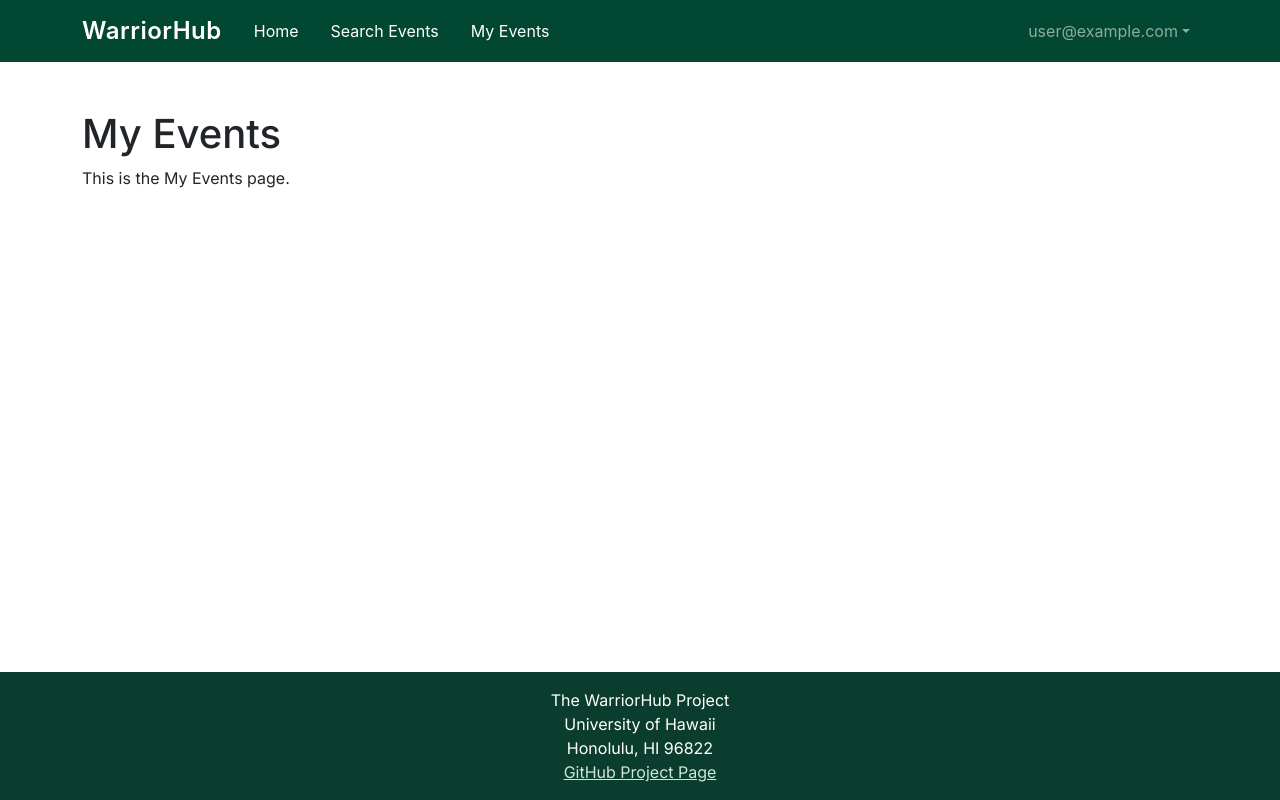
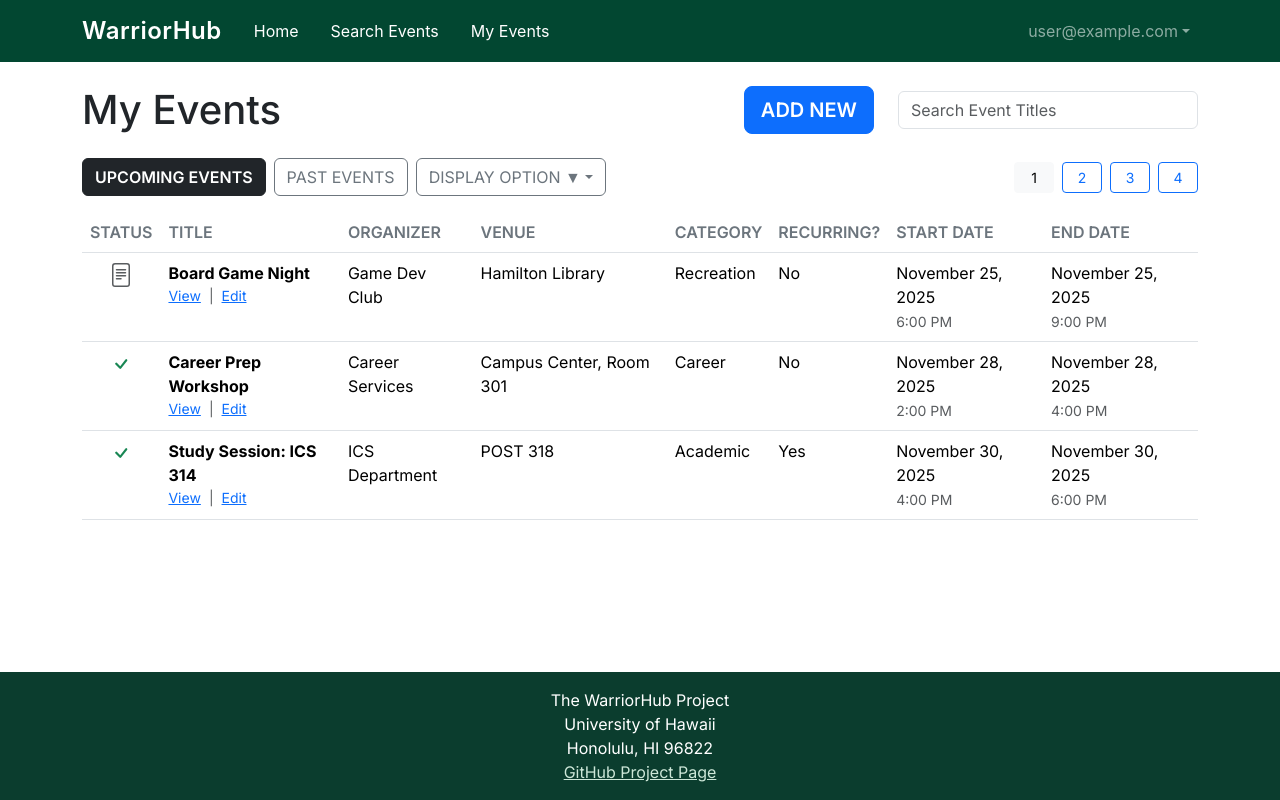
Before and after one commit to warriorhub/warriorhub, a Next.js app: page /myevents in a window 1280 px wide. Built offline with nearby package versions, Linux system fonts and the light colour scheme; no server answers; sample sign-in values are in the browser's storage.

Commit message:
Update page.tsx for myevents

```diff
--- a/src/app/myevents/page.tsx
+++ b/src/app/myevents/page.tsx
@@ -1,13 +1,259 @@
 'use client';
 
-import { Container } from 'react-bootstrap';
+import { Container, Row, Col, Table, Button, Form, Dropdown } from 'react-bootstrap';
+import { useSession } from 'next-auth/react';
+import { useRouter } from 'next/navigation';
+import { useEffect, useState } from 'react';
+import { FileText, Check } from 'react-bootstrap-icons';
+
+// StatusIcon component moved outside to avoid defining during render
+const StatusIcon = ({ eventStatus }: { eventStatus: string }) => {
+  if (eventStatus === 'attending' || eventStatus === 'attended') {
+    return <Check size={24} className="text-success" />;
+  }
+  return <FileText size={24} className="text-muted" />;
+};
 
 export default function MyEventsPage() {
+  const { status } = useSession();
+  const router = useRouter();
+  const [activeTab, setActiveTab] = useState('upcoming');
+  const [searchQuery, setSearchQuery] = useState('');
+
+  useEffect(() => {
+    if (status === 'unauthenticated') {
+      router.push('/auth/signin');
+    }
+  }, [status, router]);
+
+  if (status === 'loading') {
+    return (
+      <Container className="py-5 text-center">
+        <p>Loading...</p>
+      </Container>
+    );
+  }
+
+  // Sample data - replace with actual API call
+  const upcomingEvents = [
+    {
+      id: 1,
+      status: 'registered',
+      title: 'Board Game Night',
+      organizer: 'Game Dev Club',
+      venue: 'Hamilton Library',
+      category: 'Recreation',
+      isRecurring: false,
+      startDate: 'November 25, 2025',
+      startTime: '6:00 PM',
+      endDate: 'November 25, 2025',
+      endTime: '9:00 PM',
+    },
+    {
+      id: 2,
+      status: 'attending',
+      title: 'Career Prep Workshop',
+      organizer: 'Career Services',
+      venue: 'Campus Center, Room 301',
+      category: 'Career',
+      isRecurring: false,
+      startDate: 'November 28, 2025',
+      startTime: '2:00 PM',
+      endDate: 'November 28, 2025',
+      endTime: '4:00 PM',
+    },
+    {
+      id: 3,
+      status: 'attending',
+      title: 'Study Session: ICS 314',
+      organizer: 'ICS Department',
+      venue: 'POST 318',
+      category: 'Academic',
+      isRecurring: true,
+      startDate: 'November 30, 2025',
+      startTime: '4:00 PM',
+      endDate: 'November 30, 2025',
+      endTime: '6:00 PM',
+    },
+  ];
+
+  const pastEvents = [
+    {
+      id: 4,
+      status: 'attended',
+      title: 'Welcome Week Social',
+      organizer: 'Student Life',
+      venue: 'Campus Center Courtyard',
+      category: 'Social',
+      isRecurring: false,
+      startDate: 'August 15, 2025',
+      startTime: '5:00 PM',
+      endDate: 'August 15, 2025',
+      endTime: '8:00 PM',
+    },
+  ];
+
+  const currentEvents = activeTab === 'upcoming' ? upcomingEvents : pastEvents;
+
+  // Filter events based on search
+  const filteredEvents = currentEvents.filter((event) => event.title.toLowerCase().includes(searchQuery.toLowerCase()));
+
   return (
     <main>
-      <Container className="py-5">
-        <h1>My Events</h1>
-        <p>This is the My Events page.</p>
+      <Container className="py-4">
+        {/* Header */}
+        <Row className="mb-4 align-items-center">
+          <Col>
+            <h1 className="mb-0">My Events</h1>
+          </Col>
+          <Col xs="auto">
+            <Button
+              variant="primary"
+              size="lg"
+              style={{ backgroundColor: '#0d6efd', fontWeight: '600' }}
+            >
+              ADD NEW
+            </Button>
+          </Col>
+          <Col xs="auto">
+            <Form.Control
+              type="text"
+              placeholder="Search Event Titles"
+              value={searchQuery}
+              onChange={(e) => setSearchQuery(e.target.value)}
+              style={{ width: '300px' }}
+            />
+          </Col>
+        </Row>
+
+        {/* Tabs and Display Options */}
+        <Row className="mb-3 align-items-center">
+          <Col>
+            <div className="d-flex gap-2">
+              <Button
+                variant={activeTab === 'upcoming' ? 'dark' : 'outline-secondary'}
+                onClick={() => setActiveTab('upcoming')}
+                style={{ fontWeight: activeTab === 'upcoming' ? '600' : '400' }}
+              >
+                UPCOMING EVENTS
+              </Button>
+              <Button
+                variant={activeTab === 'past' ? 'dark' : 'outline-secondary'}
+                onClick={() => setActiveTab('past')}
+                style={{ fontWeight: activeTab === 'past' ? '600' : '400' }}
+              >
+                PAST EVENTS
+              </Button>
+              <Dropdown>
+                <Dropdown.Toggle variant="outline-secondary" id="display-dropdown">
+                  DISPLAY OPTION ▼
+                </Dropdown.Toggle>
+                <Dropdown.Menu>
+                  <Dropdown.Item>Table View</Dropdown.Item>
+                  <Dropdown.Item>Card View</Dropdown.Item>
+                </Dropdown.Menu>
+              </Dropdown>
+            </div>
+          </Col>
+          <Col xs="auto">
+            <div className="d-flex gap-2 align-items-center">
+              <Button variant="light" size="sm" style={{ minWidth: '40px' }}>
+                1
+              </Button>
+              <Button variant="outline-primary" size="sm" style={{ minWidth: '40px' }}>
+                2
+              </Button>
+              <Button variant="outline-primary" size="sm" style={{ minWidth: '40px' }}>
+                3
+              </Button>
+              <Button variant="outline-primary" size="sm" style={{ minWidth: '40px' }}>
+                4
+              </Button>
+            </div>
+          </Col>
+        </Row>
+
+        {/* Events Table */}
+        <Row>
+          <Col>
+            <Table hover responsive className="bg-white">
+              <thead style={{ backgroundColor: '#f8f9fa' }}>
+                <tr>
+                  <th style={{ fontWeight: '600', color: '#6c757d' }}>STATUS</th>
+                  <th style={{ fontWeight: '600', color: '#6c757d' }}>TITLE</th>
+                  <th style={{ fontWeight: '600', color: '#6c757d' }}>ORGANIZER</th>
+                  <th style={{ fontWeight: '600', color: '#6c757d' }}>VENUE</th>
+                  <th style={{ fontWeight: '600', color: '#6c757d' }}>CATEGORY</th>
+                  <th style={{ fontWeight: '600', color: '#6c757d' }}>RECURRING?</th>
+                  <th style={{ fontWeight: '600', color: '#6c757d' }}>START DATE</th>
+                  <th style={{ fontWeight: '600', color: '#6c757d' }}>END DATE</th>
+                </tr>
+              </thead>
+              <tbody>
+                {filteredEvents.length > 0 ? (
+                  filteredEvents.map((event) => (
+                    <tr key={event.id}>
+                      <td className="text-center">
+                        <StatusIcon eventStatus={event.status} />
+                      </td>
+                      <td>
+                        <div>
+                          <strong>{event.title}</strong>
+                          <div className="text-muted small">
+                            <a href={`/events/${event.id}`} className="text-primary me-2">
+                              View
+                            </a>
+                            |
+                            <a href={`/events/${event.id}/edit`} className="text-primary ms-2">
+                              Edit
+                            </a>
+                          </div>
+                        </div>
+                      </td>
+                      <td>{event.organizer}</td>
+                      <td>{event.venue || '—'}</td>
+                      <td>{event.category}</td>
+                      <td>{event.isRecurring ? 'Yes' : 'No'}</td>
+                      <td>
+                        {event.startDate}
+                        {event.startTime && (
+                          <>
+                            <br />
+                            <span className="text-muted small">{event.startTime}</span>
+                          </>
+                        )}
+                      </td>
+                      <td>
+                        {event.endDate}
+                        {event.endTime && (
+                          <>
+                            <br />
+                            <span className="text-muted small">{event.endTime}</span>
+                          </>
+                        )}
+                      </td>
+                    </tr>
+                  ))
+                ) : (
+                  <tr>
+                    <td colSpan={8} className="text-center py-5">
+                      <p className="text-muted mb-3">No events found</p>
+                      {searchQuery && (
+                        <Button
+                          variant="outline-secondary"
+                          size="sm"
+                          onClick={() => setSearchQuery('')}
+                        >
+                          Clear Search
+                        </Button>
+                      )}
+                    </td>
+                  </tr>
+                )}
+              </tbody>
+            </Table>
+          </Col>
+        </Row>
       </Container>
     </main>
   );
```
